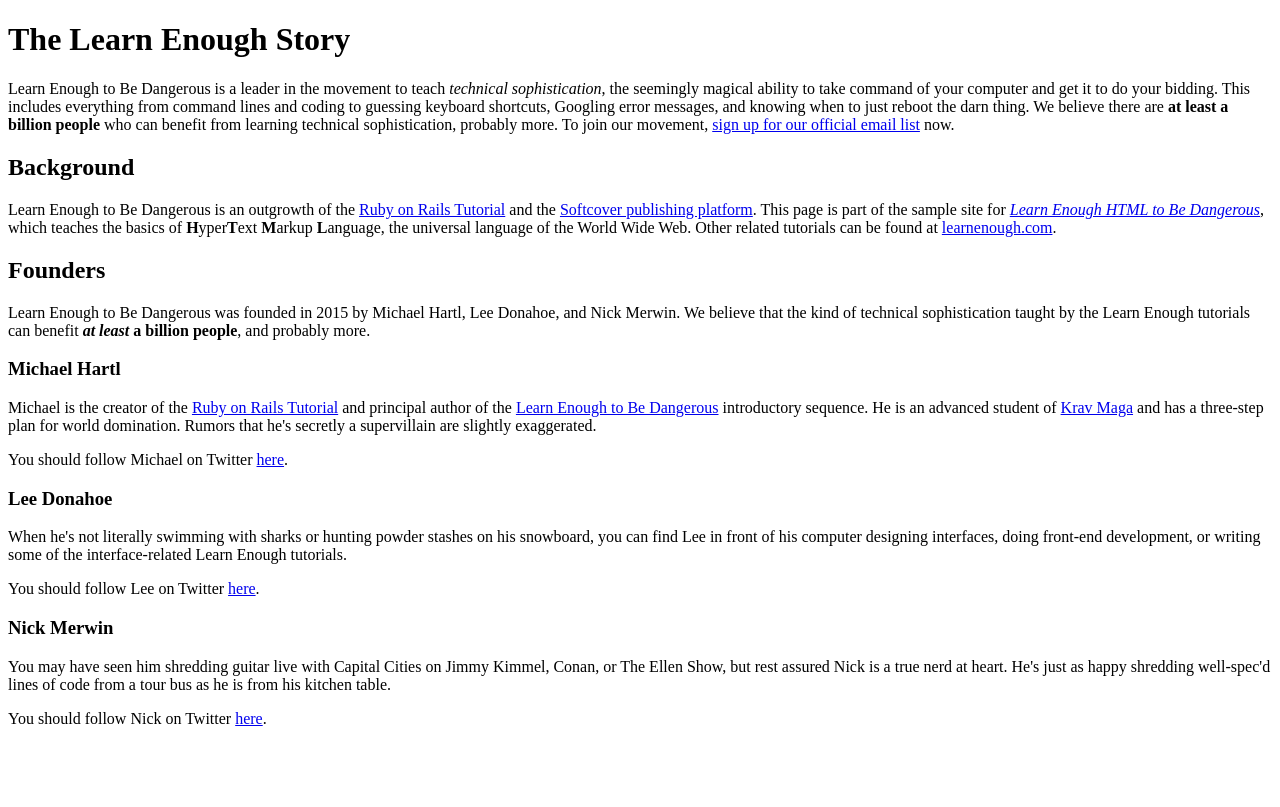
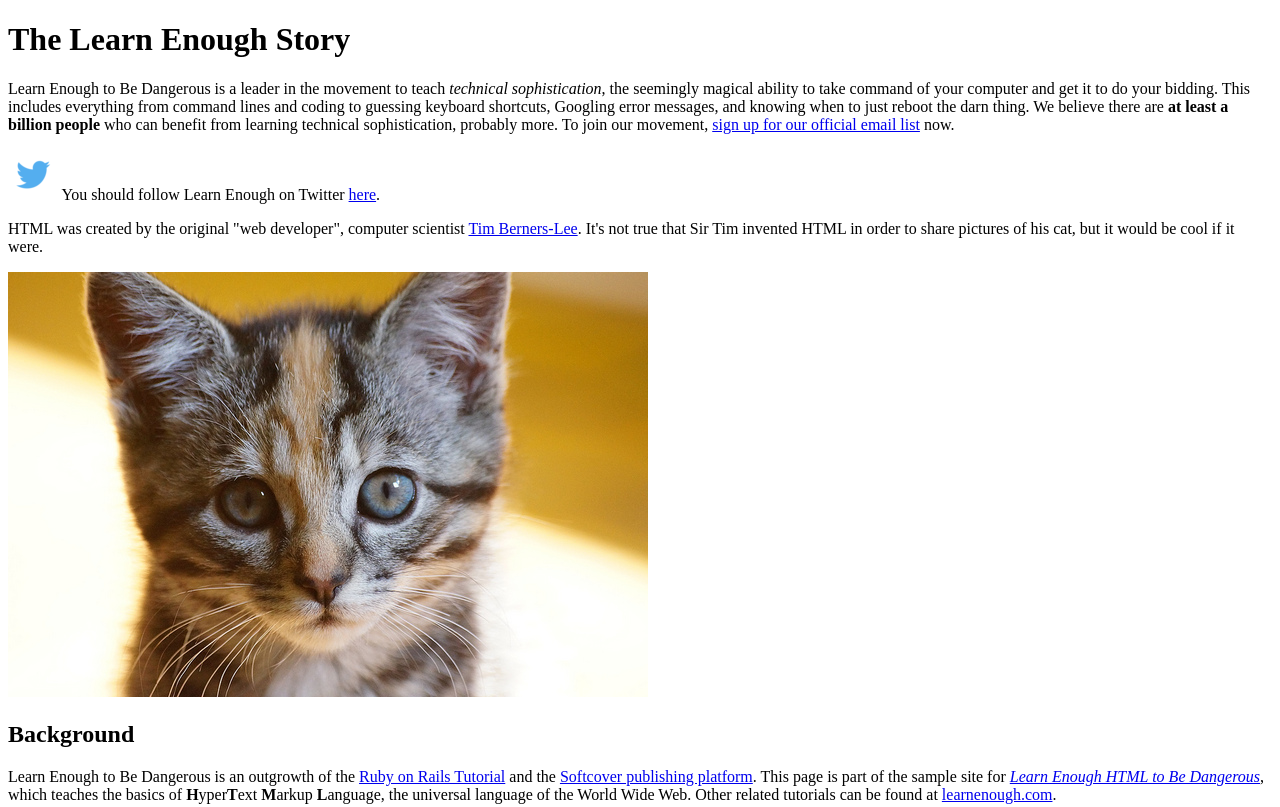
Before and after one commit to nygardan/sample_website, a plain HTML site: page index.html in a window 1280 px wide. Shown: the top 807 px of the page. Drawn offline with Linux system fonts and the light colour scheme.

Commit message:
Add images

```diff
--- a/index.html
+++ b/index.html
@@ -17,6 +17,29 @@
       join our movement, <a href="https://learnenough.com/email">sign
       up for our official email list</a> now.
     </p>
+
+    <p>
+      <a href="https://twitter.com/learnenough" target="_blank"
+      rel="noopener" style="text-decoration: none;">
+        <img src="images/small_twitter_logo.png">
+      </a>
+      You should follow Learn Enough on Twitter
+      <a href="https://twitter.com/learnenough"
+         target="_blank" rel="noopener">here</a>.
+    </p>
+
+    <p>
+      HTML was created by the original "web developer", computer scientist
+      <a href="https://en.wikipedia.org/wiki/Tim_Berners-Lee">Tim
+      Berners-Lee</a>. It's not true that Sir Tim invented HTML in order to
+      share pictures of his cat, but it would be cool if it were.
+    </p>
+
+    <a href="https://www.flickr.com/photos/deborah_s_perspective/14144861329">
+      <img src="images/kitten.jpg" alt="An adorable kitten">
+    </a>
+
+
     <h2>Background</h2>
     <p>
       Learn Enough to Be Dangerous is an outgrowth of the
@@ -39,6 +62,10 @@
       <strong><em>at least </em>a billion people</strong>, and probably more.
     </p>
     <h3>Michael Hartl</h3>
+
+    <img src="https://gravatar.com/avatar/ffda7d145b83c4b118f982401f962ca6?s=150"
+     alt="Michael Hartl">
+
     <p>
       Michael is the creator of the <a href="https://www.railstutorial.org/">
       Ruby on Rails Tutorial</a> and principal author of the
@@ -55,6 +82,10 @@
     </p>
 
     <h3>Lee Donahoe</h3>
+
+    <img src="https://gravatar.com/avatar/b65522a6f3a6899705d119d7aa232a6d?s=150"
+     alt="Lee Donahoe">
+
     <p>
       When he's not literally swimming with sharks or hunting powder stashes
       on his snowboard, you can find Lee in front of his computer designing
@@ -68,6 +99,10 @@
     </p>
 
     <h3>Nick Merwin</h3>
+
+    <img src="https://gravatar.com/avatar/e2d6ce2ba5c1b6d674ae8ff2b3b45d23?s=150"
+     alt="Nick Merwin">
+
     <p>
       You may have seen him shredding guitar live with Capital Cities on Jimmy
       Kimmel, Conan, or The Ellen Show, but rest assured Nick is a true nerd
```
Also changed, not shown: images/kitten.jpg (added), images/small_twitter_logo.png (added).
